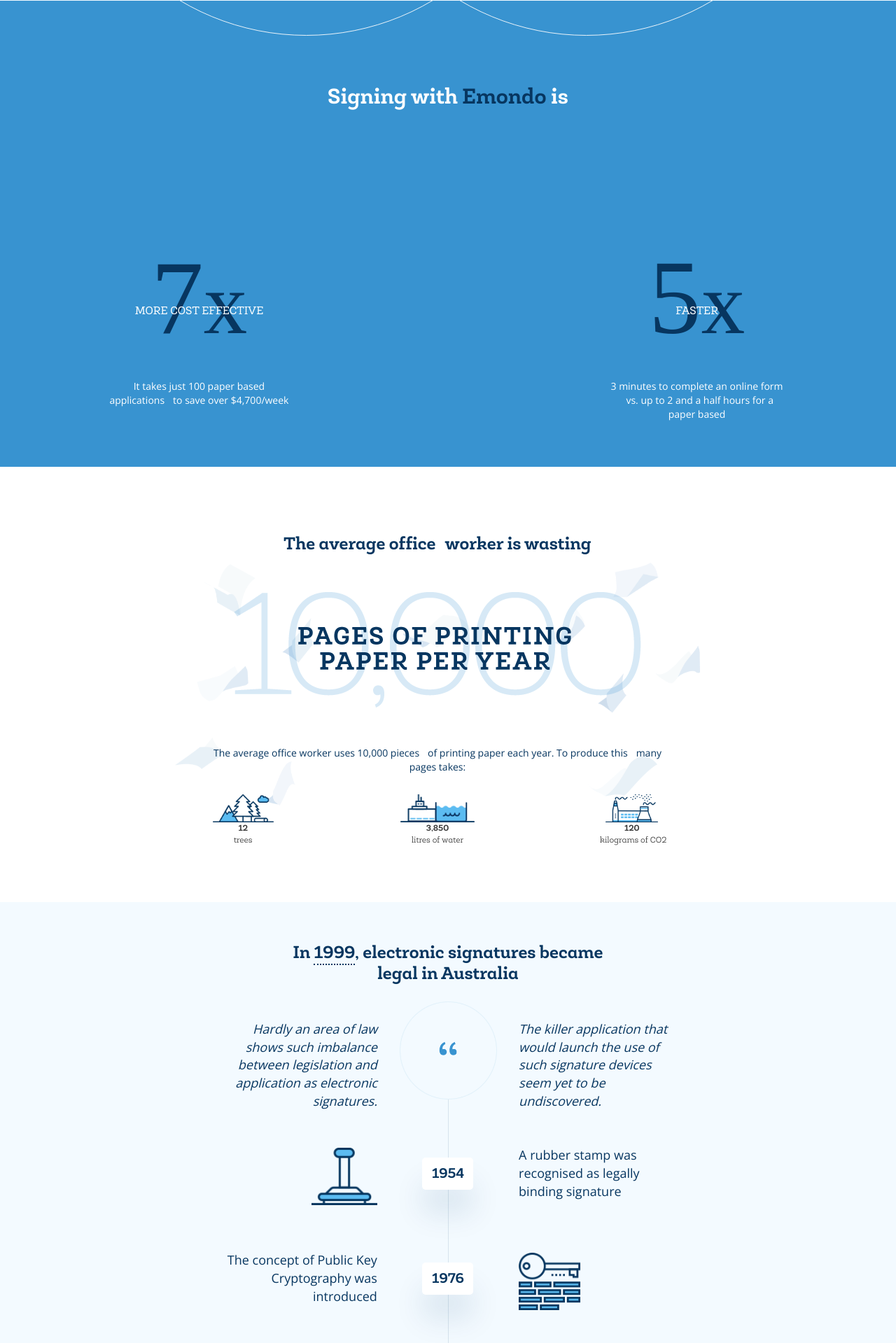
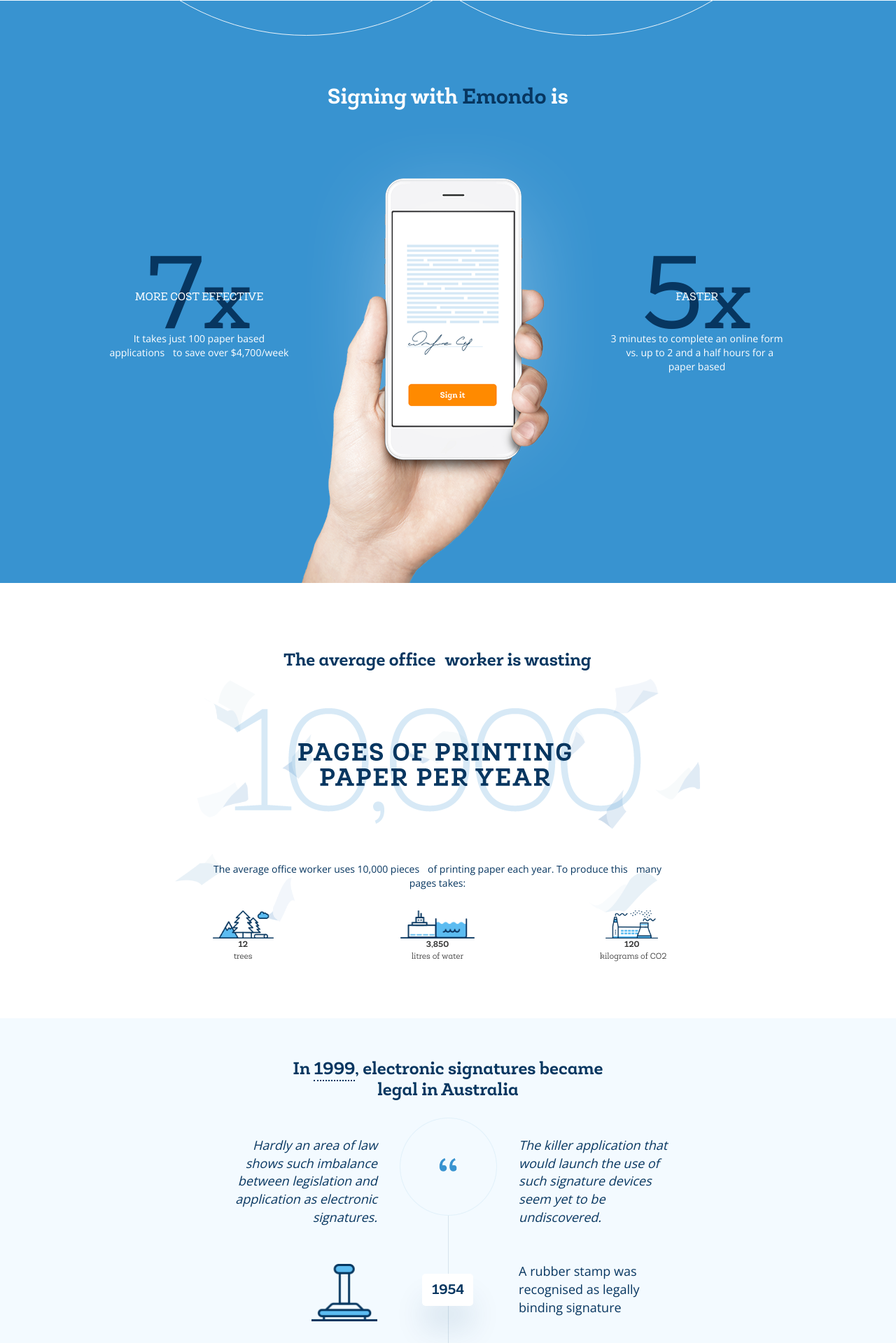
Before and after one commit to blue-earth/python-django-digi-form, a Django app: page / in a window 1280 px wide. Shown: the part 1839-3758 px from the top of the page at 70% size. Run offline with Django 3.2, Linux system fonts and the light colour scheme; some libraries are stand-ins or nearby versions.

Commit message:
Layout fixes.

```diff
--- a/static/sass/home.scss
+++ b/static/sass/home.scss
@@ -70,6 +70,12 @@ $white: #FFFFFF;
 
 .italic {
   font-style: italic;
+}
+
+// utils
+.clear-both {
+  // Different to default @clearfix
+  clear: both;
 }
 
 
@@ -590,37 +596,64 @@ a.nav-logo-wrapper {
 .row.efficiency {
   background: $dark-blue-2;
   padding: 100px 0 0;
-  @include media('<=xs') {
+  @include media('<sm') {
     padding-top: 36px;
     padding-bottom: 36px;
   }
   color: $white;
   .sub-heading-group {
-    margin: 0 0 30px;
+    @include media('>sm') {
+      margin: 0 0 55px;
+    }
     h1 {
       line-height: 40px;
     }
   }
-
-  .x7image {
-    max-width: 80%;
-    @include media('>=sm', '<=lg') {
-      max-width: 60%;
+  .boxes-row {
+    @include media('>=sm', '<md') {
+      padding-bottom: 90px;
+      > div {
+        clear: both;
+      }
+      &:before {
+        content: " ";
+        position: absolute;
+        bottom: -1px;
+        left: 50%;
+        width: 483px;
+        height: 674px;
+        margin-left: -420px;
+        background: transparent url(../images/hand_held.png) no-repeat;
+        background-size: auto 100%;
+      }
     }
-  }
-  .x5image {
-    max-width: 40%;
-    @include media('>=sm', '<=lg') {
-      max-width: 35%;
+    @include media('>md') {
+      height: 620px;
+      &:before {
+        content: " ";
+        position: absolute;
+        bottom: 0;
+        left: 50%;
+        width: 460px;
+        height: 662px;
+        margin-left: -220px;
+        background-position: right top;
+        background: transparent url(../images/hand_held.png) no-repeat;
+        background-size: auto;
+      }
     }
   }
   .efficiency-group {
-    margin: 65px 0;
-    @include media ('<xs') {
-      margin: 0;
+
+    @include media('>=sm', '<md') {
+      margin: 25px 0;
     }
-    @include media('>=md') {
-      margin-top: 130px;
+    @include media('>md') {
+      margin: 101px 0 0;
+    }
+    @include media('<=xs') {
+      max-width: 335px;
+      margin: 0 auto;
     }
     .text-wrapper {
       width: 80%;
@@ -628,7 +661,7 @@ a.nav-logo-wrapper {
     }
   }
   .js-number-count {
-    height: 214px;
+    height: 150px;
     position: relative;
     .number-count {
       font-size: 150px;
@@ -638,17 +671,22 @@ a.nav-logo-wrapper {
     }
     .number-count, .number-appendix {
       color: $dark-blue;
-      @extend .font6;
+      @extend .font3;
     }
     .cover-text {
       display: none;
       @extend .font3;
       position: absolute;
       font-size: 16px;
-      top: 54%;
+      top: 66%;
       width: 100%;
       opacity: .9;
     }
+    .faster {
+      left: -44px;
+      top: 73%;
+    }
+
   }
 }
 
@@ -663,7 +701,7 @@ a.nav-logo-wrapper {
     background-position: center !important;
   }
   .sub-heading-group {
-    margin: 0 0 15px 0
+    margin: 0 0 15px 0;
   }
   .waste-image-wrapper {
     margin: 55px 0;
@@ -801,7 +839,7 @@ u {
     }
   }
   .side-content {
-    max-width: 150px;
+    max-width: 120px;
     @include media('>xs') {
       max-width: 250px;
     }
```
Also changed, not shown: static/stylesheets/home.css.
